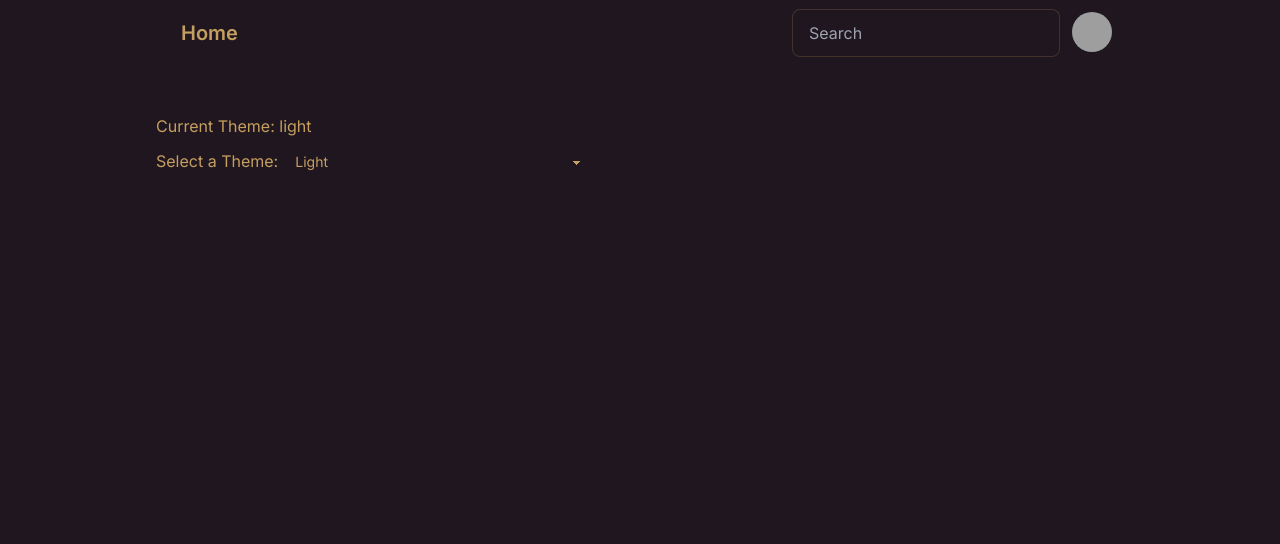
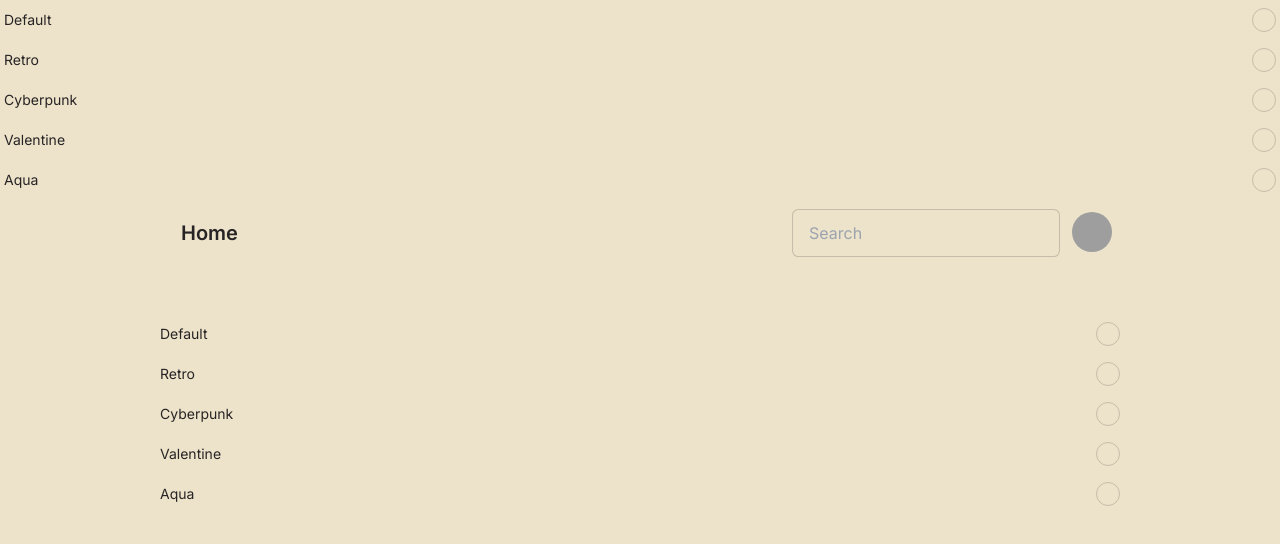
Before and after one commit to Vorpalv2/reimaginedNextJS, a Next.js app: page /themes in a window 1280 px wide. Shown: the top 544 px of the page. Built offline with nearby package versions, Linux system fonts and the light colour scheme; no server answers; grey boxes are pictures that could not be loaded.

Commit message:
added theme controller

```diff
--- a/src/app/(routes)/themes/page.tsx
+++ b/src/app/(routes)/themes/page.tsx
@@ -1,10 +1,11 @@
 import ThemeComponent from "@/components/ThemeComponent";
+import { ThemeController } from "@/components/ThemeController";
 import React from "react";
 
 function ThemePage() {
   return (
     <div>
-      <ThemeComponent />
+      <ThemeController />
     </div>
   );
 }
--- a/src/app/layout.tsx
+++ b/src/app/layout.tsx
@@ -4,12 +4,13 @@ import "./globals.css";
 import Navbar from "@/components/Navbar";
 import { ClerkProvider } from "@clerk/nextjs";
 
+import { ThemeController } from "@/components/ThemeController";
 const inter = Inter({ subsets: ["latin"] });
 
-// export const metadata: Metadata = {
-//   title: "Create Next App",
-//   description: "Generated by create next app",
-// };
+export const metadata: Metadata = {
+  title: "Create Next App",
+  description: "Generated by create next app",
+};
 
 export default function RootLayout({
   children,
@@ -18,8 +19,9 @@ export default function RootLayout({
 }>) {
   return (
     <ClerkProvider>
-      <html lang="en" data-theme="coffee">
+      <html lang="en" className="theme-controller" data-theme="default">
         <body className={inter.className}>
+          <ThemeController />
           <Navbar />
           <div className="container pt-12">{children}</div>
         </body>
--- a/src/components/ThemeComponent.tsx
+++ b/src/components/ThemeComponent.tsx
@@ -4,28 +4,6 @@ import React, { useState } from "react";
 
 function ThemeComponent() {
   const [theme, setTheme] = useState("light");
-
-  function clickHandler(event: any) {
-    setTheme(event.target.value);
-  }
-
-  return (
-    <>
-      <h1>Current Theme: {theme}</h1>
-      <label htmlFor="themeSwitcher">Select a Theme:</label>
-      <select
-        name="themeSwitcher"
-        onChange={clickHandler}
-        value={theme}
-        className="select w-full max-w-xs"
-      >
-        <option value={"light"}>Light</option>
-        <option value={"dark"}>Dark</option>
-        <option value={"cyberpunk"}>Cyberpunk</option>
-        <option value={"coffee"}>Coffee</option>
-      </select>
-    </>
-  );
 }
 
 export default ThemeComponent;
--- /dev/null
+++ b/src/components/ThemeController.tsx
@@ -0,0 +1,63 @@
+function ThemeController() {
+  return (
+    <>
+      <div className="form-control">
+        <label className="label cursor-pointer gap-4">
+          <span className="label-text">Default</span>
+          <input
+            type="radio"
+            name="theme-radios"
+            className="radio theme-controller"
+            value="default"
+          />
+        </label>
+      </div>
+      <div className="form-control">
+        <label className="label cursor-pointer gap-4">
+          <span className="label-text">Retro</span>
+          <input
+            type="radio"
+            name="theme-radios"
+            className="radio theme-controller"
+            value="retro"
+          />
+        </label>
+      </div>
+      <div className="form-control">
+        <label className="label cursor-pointer gap-4">
+          <span className="label-text">Cyberpunk</span>
+          <input
+            type="radio"
+            name="theme-radios"
+            className="radio theme-controller"
+            value="cyberpunk"
+          />
+        </label>
+      </div>
+      <div className="form-control">
+        <label className="label cursor-pointer gap-4">
+          <span className="label-text">Valentine</span>
+          <input
+            type="radio"
+            name="theme-radios"
+            className="radio theme-controller"
+            value="valentine"
+          />
+        </label>
+      </div>
+      <div className="form-control">
+        <label className="label cursor-pointer gap-4">
+          <span className="label-text">Aqua</span>
+          <input
+            type="radio"
+            name="theme-radios"
+            className="radio theme-controller"
+            value="aqua"
+          />
+        </label>
+      </div>
+    </>
+  );
+}
+
+export { ThemeController };
--- a/tailwind.config.ts
+++ b/tailwind.config.ts
@@ -25,7 +25,7 @@ const config: Config = {
   },
   plugins: [daisyUI],
   daisyui: {
-    themes: ["light", "dark", "cyberpunk", "coffee"],
+    themes: ["retro", "valentine", "cyberpunk", "aqua"],
   },
 };
 export default config;
```
